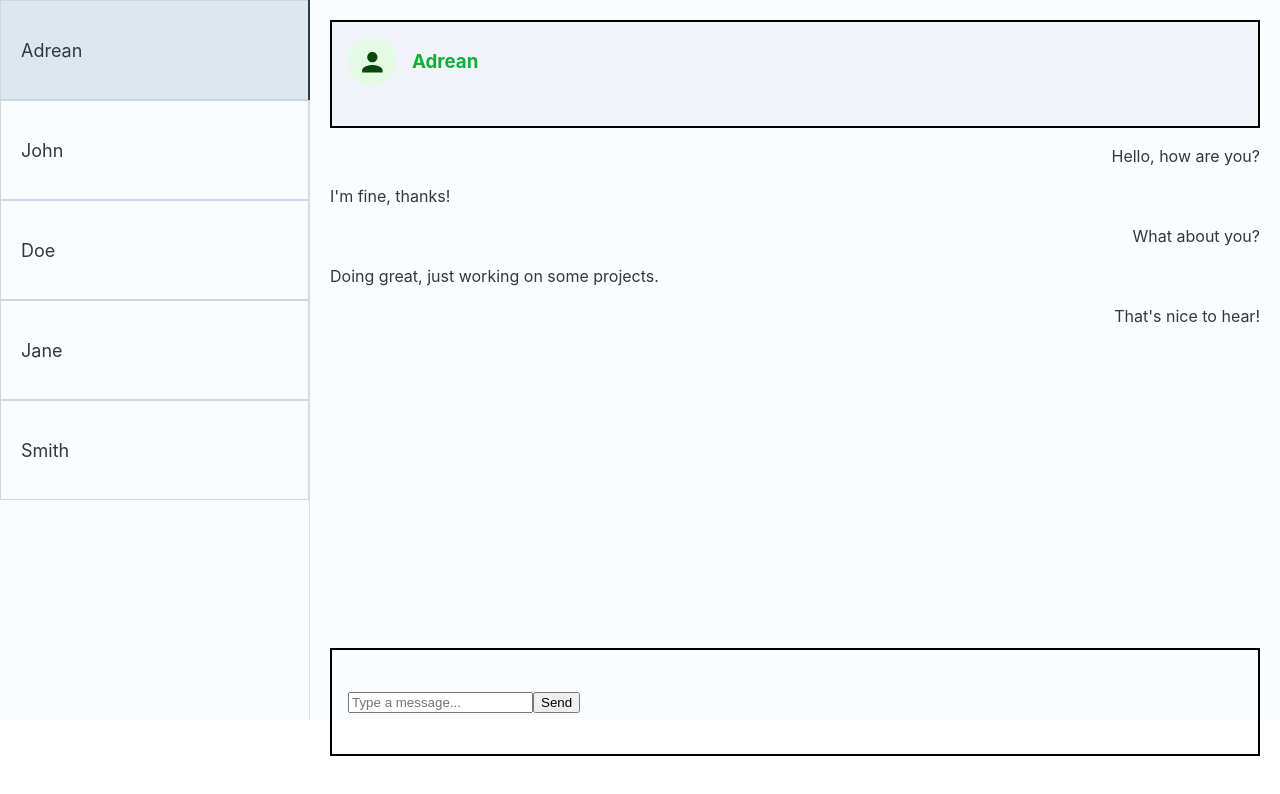
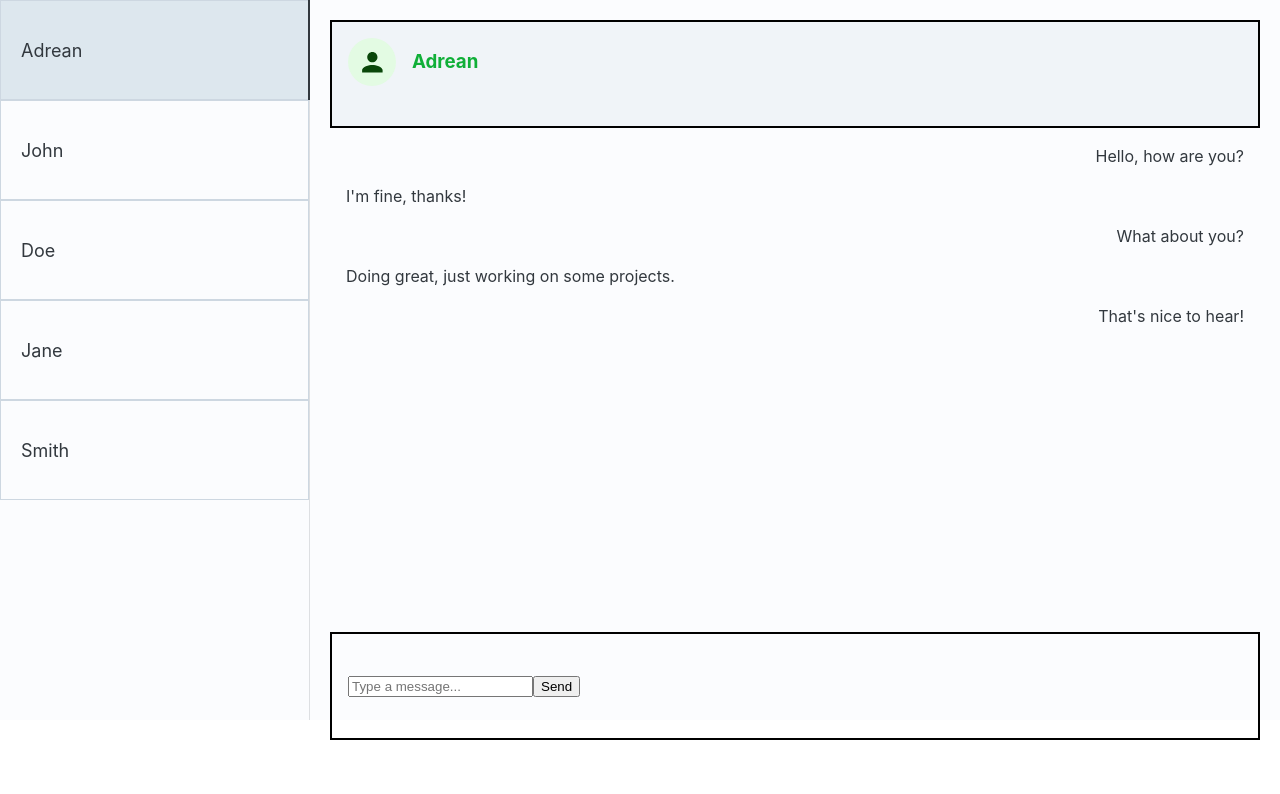
Before and after one commit to IrrationalCucumber/Chat-for-web-application-frontend, a React (Vite) app: page / in a window 1280 px wide. Shown: the top 794 px of the page. Built offline with nearby package versions, Linux system fonts and the light colour scheme.

Commit message:
Adjust padding for messages

```diff
--- a/src/route/style.css
+++ b/src/route/style.css
@@ -41,6 +41,7 @@ body {
     background-color: #1ff354;
     color: #ffff;
     text-align: right;
+    overflow-y: auto;
 }
 
 .tab__message-sender{
@@ -48,12 +49,14 @@ body {
     padding:  0 0 0 0.5rem;
     color: #ffff; */
     text-align: right;
+    padding-right: 1rem;
 }
 
 .tab__message-other{
     /* background-color: #9ba19c;;
     color: #ffff; */
     text-align: left;
+    padding-left: 1rem;
 }
 
 .tab__input-container {
```
